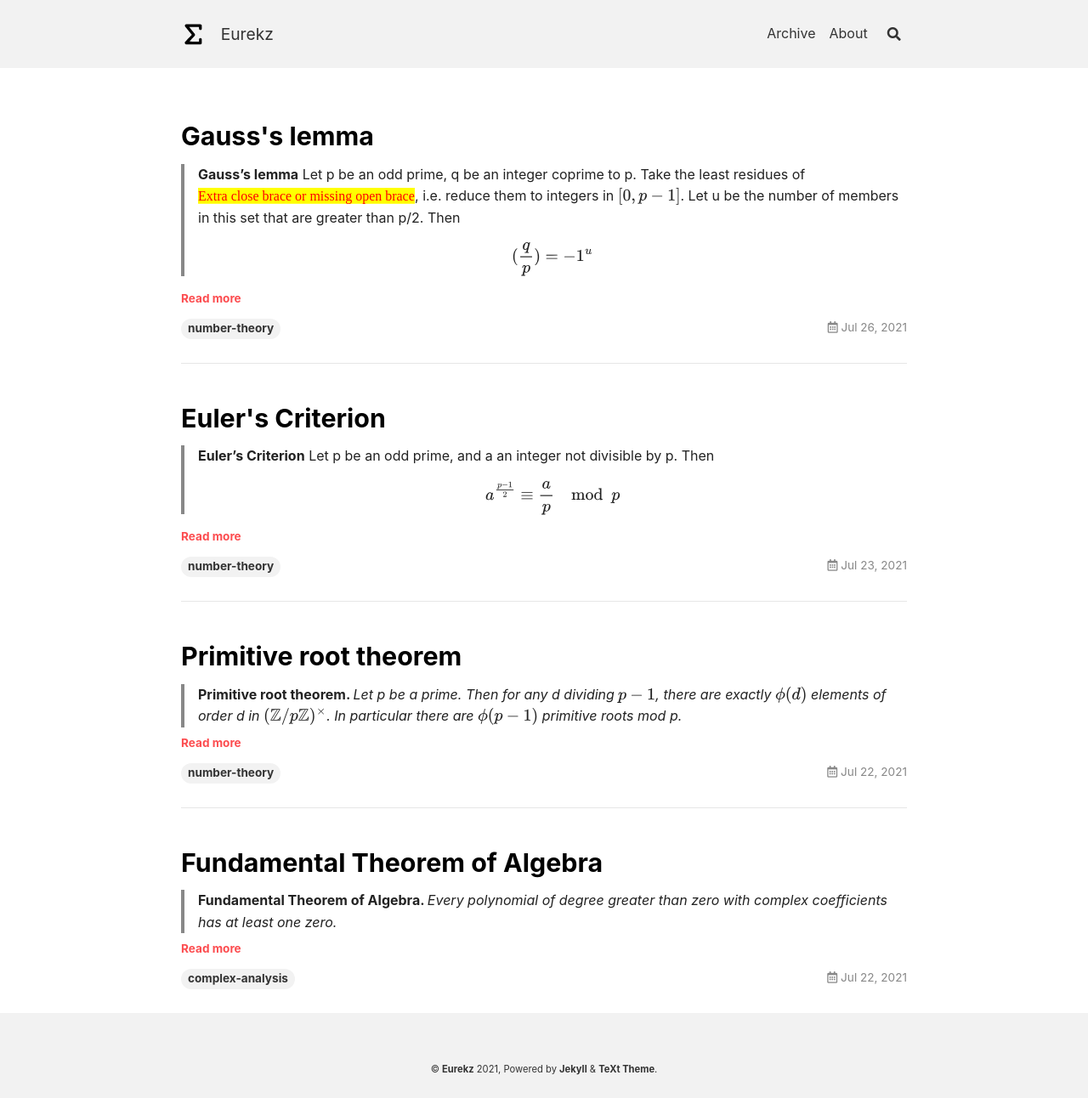
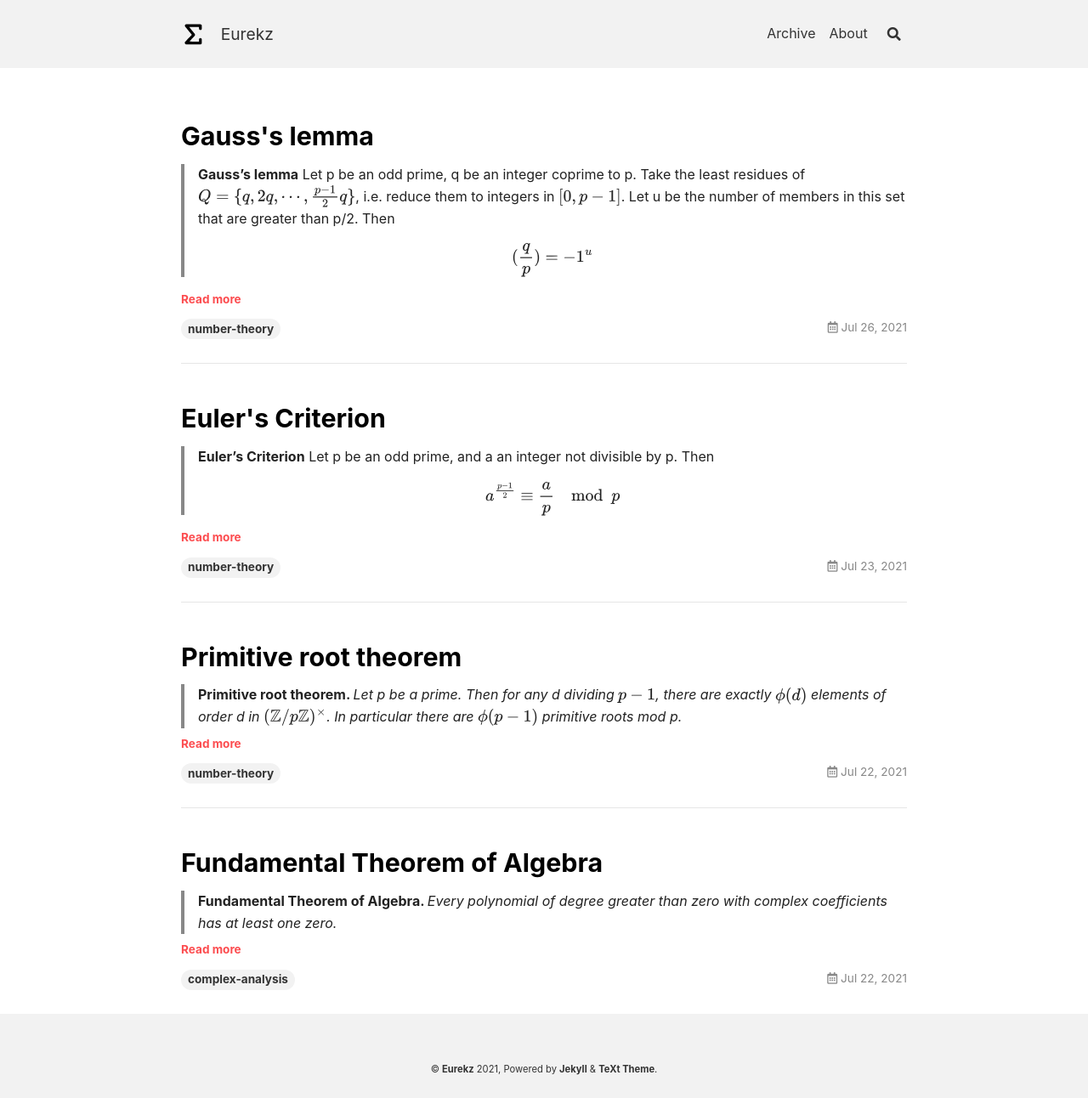
Before and after one commit to Yonderz/yonderz.github.io, a Jekyll site: the page built from index.html, in a window 1280 px wide. Shown: the whole page at 85% size. Built offline with Jekyll 4.4.1, drawn with Linux system fonts in a browser that asks for light colours; the list of posts is cut into pages by our own code.

Commit message:
fix typeset

```diff
--- a/_posts/2021-07-26-gauss-lemma.html
+++ b/_posts/2021-07-26-gauss-lemma.html
@@ -7,7 +7,7 @@ key: 2021-07-26-gauss-lemma
 <blockquote class="statement">
     <p><strong>Gauss’s lemma</strong> Let p be an odd prime, q be an integer coprime to p.<span
             class="intersentencespace"></span> Take the least residues of <span class="inline_math">\( Q=\{q,
-            2q,\cdots,\frac{p-1}{2} q } \)</span>, i.e.<span class="intersentencespace"></span> reduce them to integers in
+            2q,\cdots,\frac{p-1}{2} q \} \)</span>, i.e.<span class="intersentencespace"></span> reduce them to integers in
         <span class="inline_math">\( [0, p-1] \)</span>.<span class="intersentencespace"></span> Let u be the number of
         members in this set that are greater than p/2.<span class="intersentencespace"></span> Then</p>
     <div class="equation">\[
@@ -25,7 +25,7 @@ key: 2021-07-26-gauss-lemma
 <div id="uid1" data-tralics-id="uid1" data-number="1" class="equation"> \begin{align*}
     &amp;\implies \prod_{t=1}^{\frac{p-1}{2}}tq\equiv q^{\frac{p-1}{2}}\cdot {\frac{p-1}{2}}!\equiv{\frac{p-1}{2}}!
     \cdot (-1)^u \mod p \\
-    &amp;\implies (\frac{q}{p}) \equiv q^{\frac{p-1}{2}} \equiv (-1)^u \mod p \tag*\href{https://www.eurekz.com/post/2021/eulers-criterion}{(By Euler's Criterion)}
+    &amp;\implies (\frac{q}{p}) \equiv q^{\frac{p-1}{2}} \equiv (-1)^u \mod p \tag*{\href{https://www.eurekz.com/post/2021/eulers-criterion}{(By Euler's Criterion)}}
     \end{align*}
 </div>
 
```
